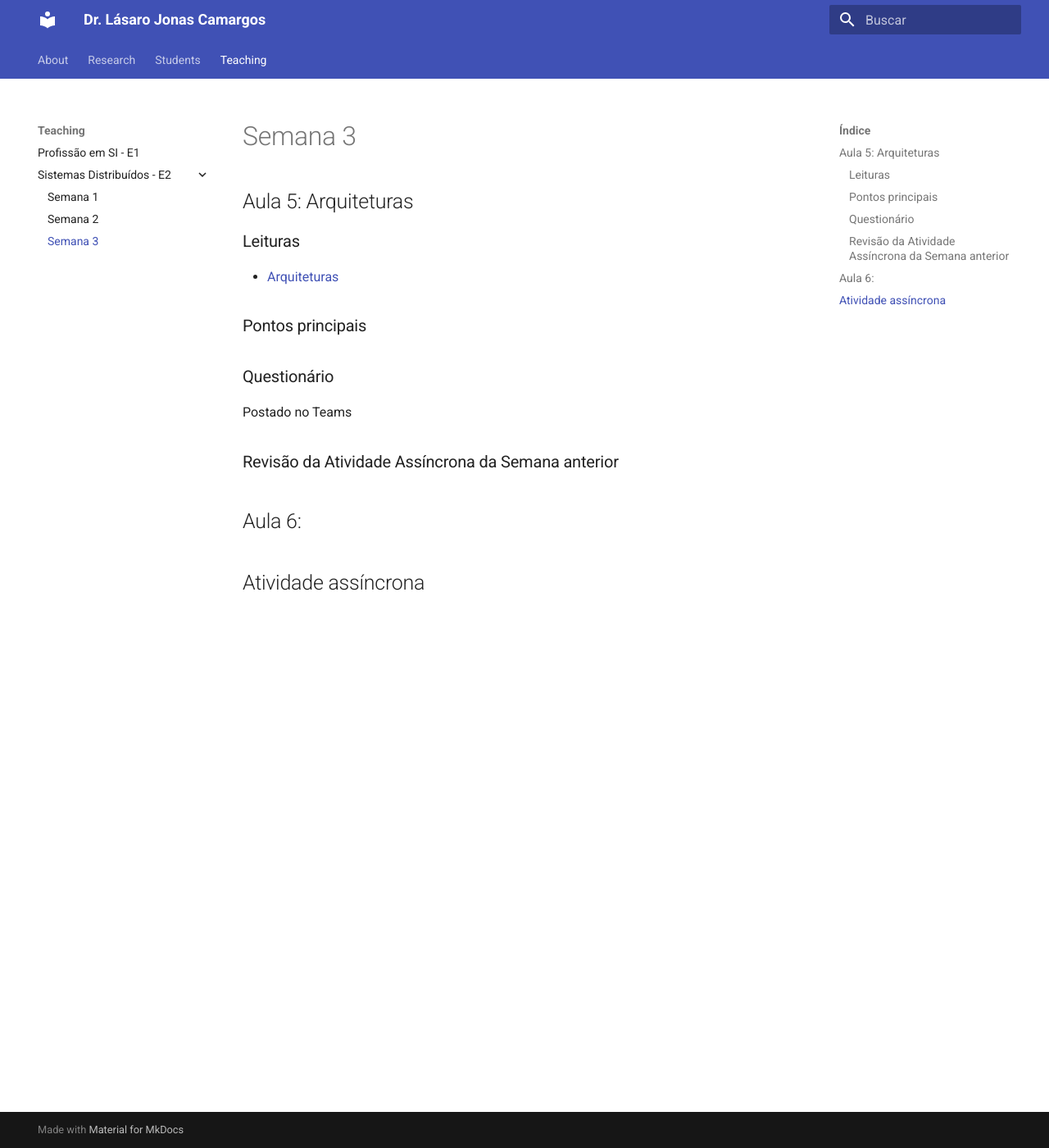
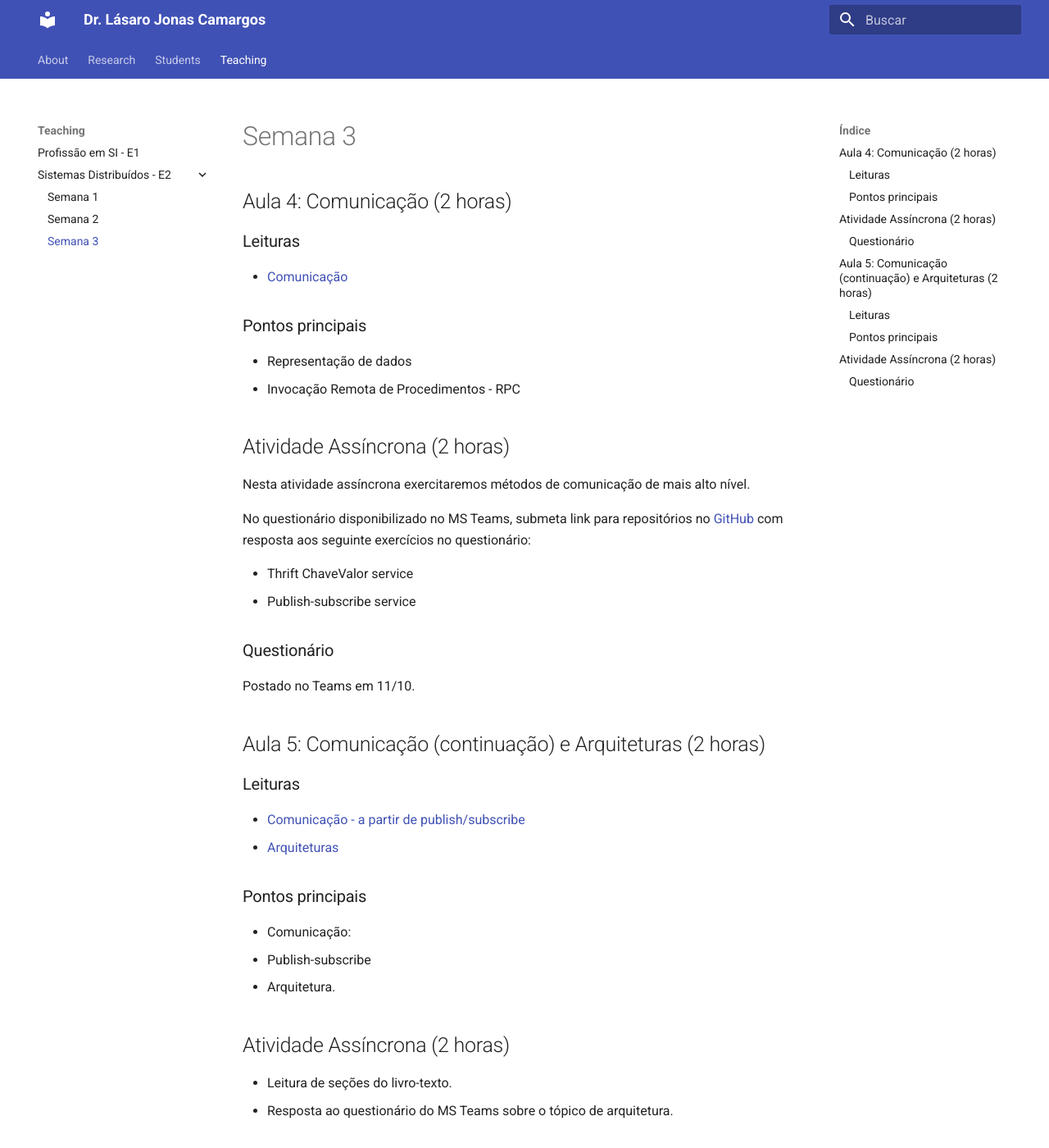
Before and after one commit to lasarojc/lasarojc.github.io, an MkDocs documentation site: the page built from docs/teaching/gbc074gsi028/semana3.md, in a window 1280 px wide and 1400 px high. Shown: the whole window at 82% size. Built offline with MkDocs 1.6.1 and Material for MkDocs 9.7.7, drawn with Linux system fonts in a browser that asks for light colours; some of the changed text lies outside the part shown.

Commit message:
semanas 2 e 3

```diff
--- a/docs/teaching/gbc074gsi028/semana3.md
+++ b/docs/teaching/gbc074gsi028/semana3.md
@@ -1,18 +1,47 @@
 # Semana 3
 
-## Aula 5: Arquiteturas
+## Aula 4: Comunicação (2 horas)
 
 ### Leituras
+
+* [Comunicação](https://lasarojc.github.io/ds_notes/comm/)
+
+### Pontos principais
+
+* Representação de dados
+* Invocação Remota de Procedimentos - RPC
+
+## Atividade Assíncrona (2 horas)
+
+Nesta atividade assíncrona exercitaremos métodos de comunicação de mais alto nível.
+
+No questionário disponibilizado no MS Teams, submeta link para repositórios no [GitHub](https://github.com) com resposta aos seguinte exercícios no questionário:
+
+* Thrift ChaveValor service
+* Publish-subscribe service
+
+### Questionário
+
+Postado no Teams em 11/10.
+
+## Aula 5: Comunicação (continuação) e Arquiteturas (2 horas)
+
+### Leituras
+
+* [Comunicação - a partir de publish/subscribe](https://lasarojc.github.io/ds_notes/comm/)
 * [Arquiteturas](https://lasarojc.github.io/ds_notes/arch/)
 
 ### Pontos principais
 
+* Comunicação:
+  * Publish-subscribe
+* Arquitetura.
+
+## Atividade Assíncrona (2 horas)
+
+* Leitura de seções do livro-texto.
+* Resposta ao questionário do MS Teams sobre o tópico de arquitetura.
+
 ### Questionário
-Postado no Teams
 
-### Revisão da Atividade Assíncrona da Semana anterior
-
-
-## Aula 6:
-
-## Atividade assíncrona
+Postado no Teams em 14/10.
```
Also changed, not shown: docs/teaching/gbc074gsi028/semana2.md (+0 -11 lines).
